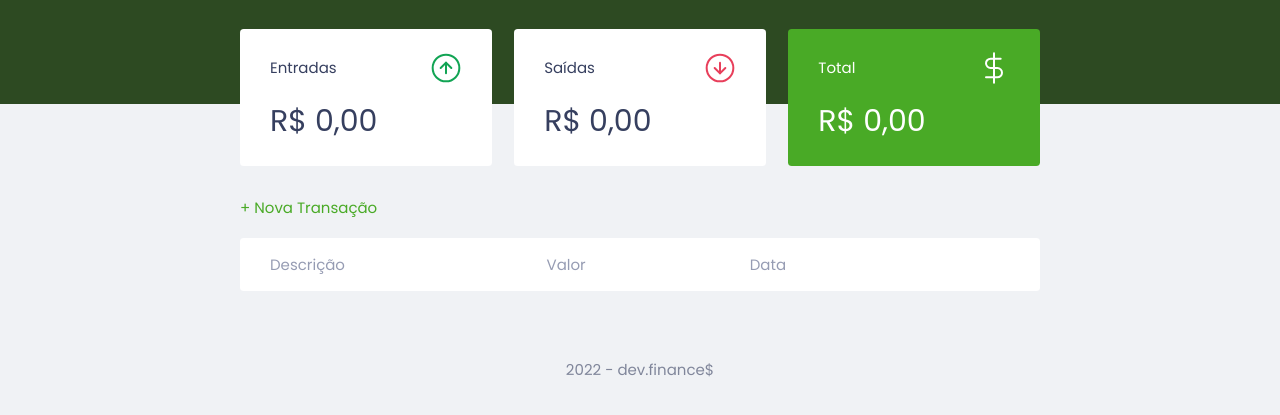
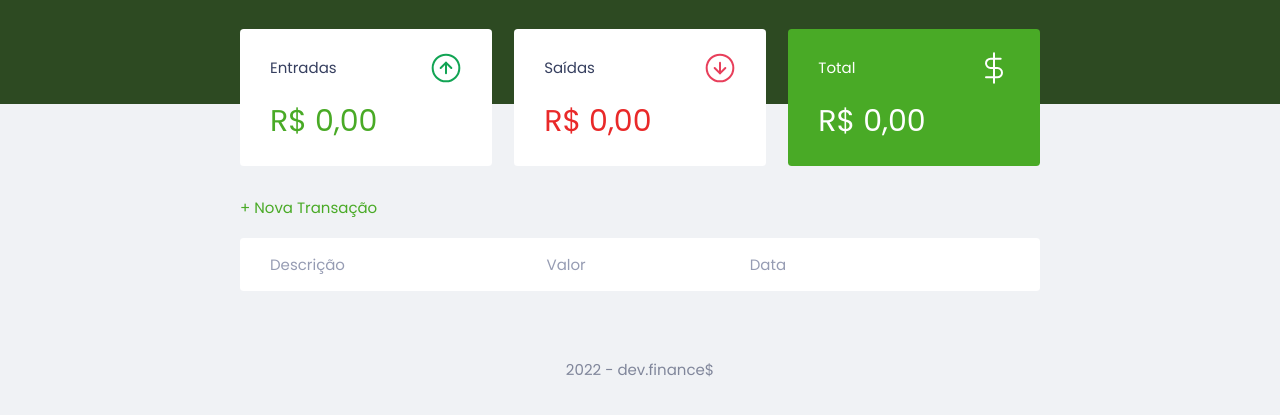
Before and after one commit to acerolinha/rs-dev-finances, a plain HTML site: page index.html in a window 1280 px wide. Shown: the part 91-506 px from the top of the page. Drawn offline with Linux system fonts and the light colour scheme.

Commit message:
refactor: added intuitive colors to balance displays

```diff
--- a/style.css
+++ b/style.css
@@ -200,6 +200,14 @@ header {
   margin-top: 0;
 }
 
+#incomesDisplay {
+  color: var(--green);
+}
+
+#expensesDisplay {
+  color: var(--red);
+}
+
 /* #region Cards */
 .card {
   background: var(--white);
```
